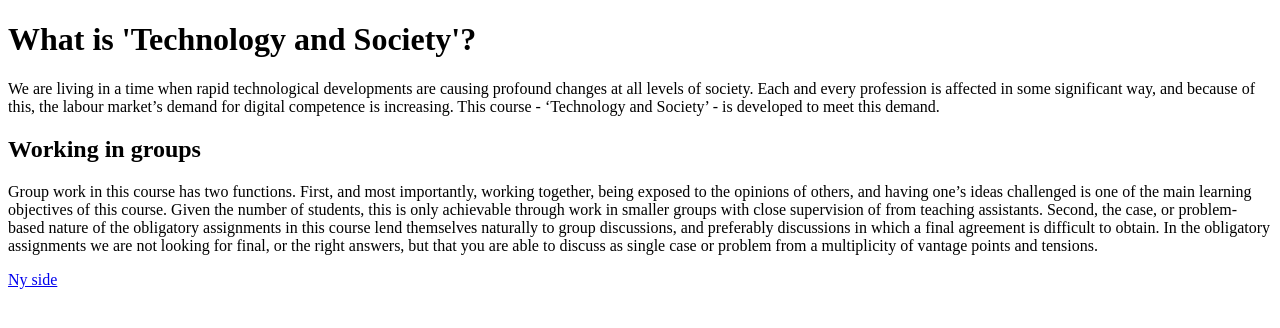
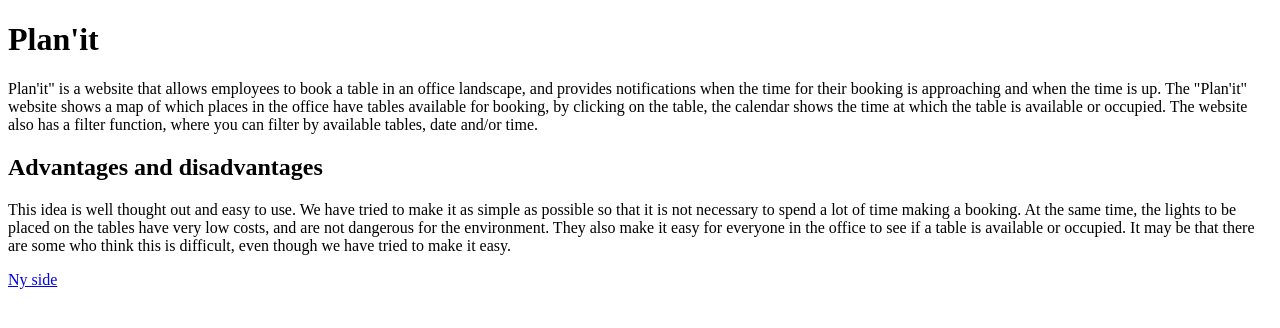
Before and after one commit to OsloMet-web/1stOblig-oblig-1-group-45, a plain HTML site: page index.html in a window 1280 px wide. Drawn offline with Linux system fonts and the light colour scheme.

Commit message:
Endret info i heading 1 og 2, og paragraf 1 og 2. I tillegg skrev jeg inn sidetittell

```diff
--- a/index.html
+++ b/index.html
@@ -1,22 +1,21 @@
 <!DOCTYPE html>
 <html>
     <head>
-        <title>Page title</title>
+        <title>First oblig, first atempt</title>
     </head>
 
     <body>
 
-        <h1>What is 'Technology and Society'?</h1>
-        <p>We are living in a time when rapid technological developments are causing profound changes at all levels of society.
-            Each and every profession is affected in some significant way, and because of this, the labour market’s demand for digital competence is increasing. This course - ‘Technology and Society’ - is developed to meet this demand.
+        <h1>Plan'it</h1>
+        <p>Plan'it" is a website that allows employees to book a table in an office landscape, and provides notifications when the time for their booking is approaching and when the time is up.
+            The "Plan'it" website shows a map of which places in the office have tables available for booking, by clicking on the table, the calendar shows the time at which the table is available or occupied.
+            The website also has a filter function, where you can filter by available tables, date and/or time.</p>
 
-
-        <h2>Working in groups</h2>
-        <p>Group work in this course has two functions.
-
-            First, and most importantly, working together, being exposed to the opinions of others, and having one’s ideas challenged is one of the main learning objectives of this course. Given the number of students, this is only achievable through work in smaller groups with close supervision of from teaching assistants.
-
-            Second, the case, or problem-based nature of the obligatory assignments in this course lend themselves naturally to group discussions, and preferably discussions in which a final agreement is difficult to obtain. In the obligatory assignments we are not looking for final, or the right answers, but that you are able to discuss as single case or problem from a multiplicity of vantage points and tensions.</p>
+        <h2>Advantages and disadvantages</h2>
+        <p>This idea is well thought out and easy to use. We have tried to make it as simple as possible so that it is not necessary to spend a lot of time making a booking.
+            At the same time, the lights to be placed on the tables have very low costs, and are not dangerous for the environment.
+            They also make it easy for everyone in the office to see if a table is available or occupied.
+            It may be that there are some who think this is difficult, even though we have tried to make it easy.</p>
 
         <a href = "lenke" title="next-page">
             Ny side
```
